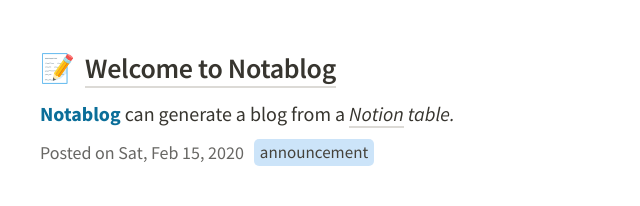
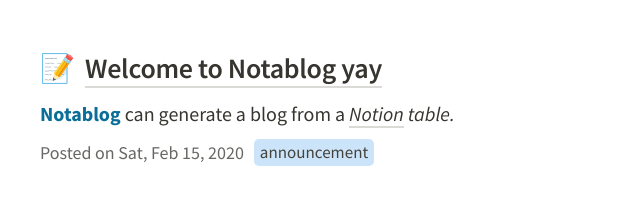
Before and after one commit to sirapat-tm/sirapat-tm.github.io, a plain HTML site: page index.html in a window 1280 px wide. Shown: the part 482-688 px from the top of the page, 246-886 px from the left. Drawn offline with nearby package versions, Linux system fonts and the light colour scheme.

Commit message:
Update index.html

```diff
--- a/index.html
+++ b/index.html
@@ -89,7 +89,7 @@
       <h3 class="Article__Title">
             <span>📝</span>
         <a href="welcome.html">
-              Welcome to Notablog
+              Welcome to Notablog yay
             </a>
           </h3>
 
```
